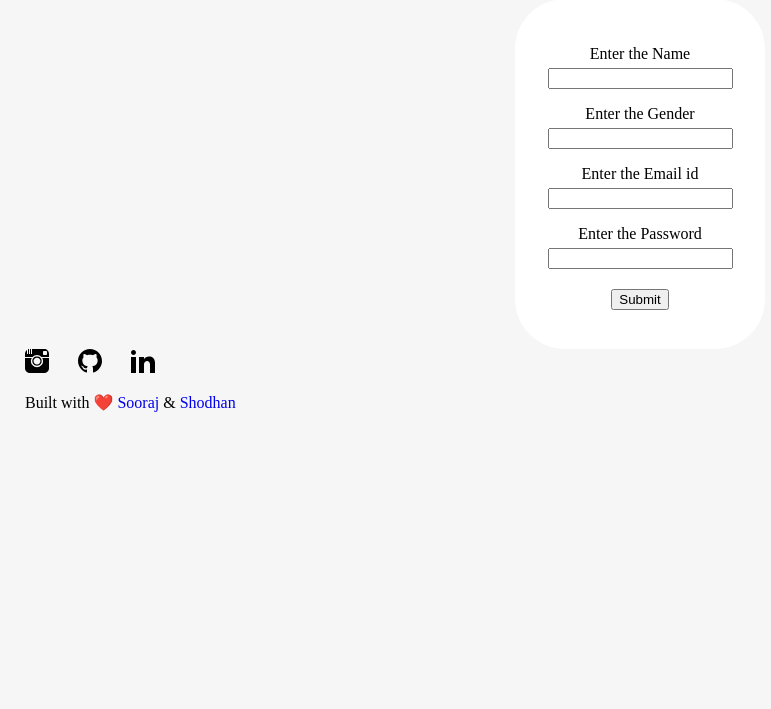
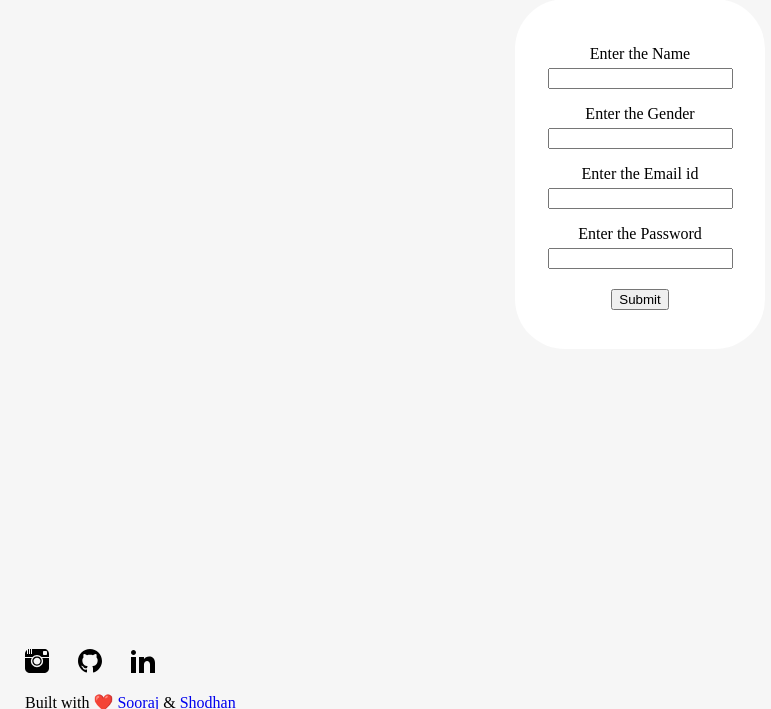
Before and after one commit to sooraj14/simple-website, a Flask app: page /contact in a window 1280 px wide. Shown: the part 91-800 px from the top of the page, without its empty margins (0-771 px from the left). Run offline with Flask 2, Linux system fonts and the light colour scheme.

Commit message:
footer seted end of the page

```diff
--- a/static/css/main.css
+++ b/static/css/main.css
@@ -97,6 +97,11 @@ img{
 Footer{
     height: 50px;
     color:black;
+
+    position: fixed;
+   bottom: 0;
+   width: 100%;
+   height: 60px;
     /* padding-left: 25px; */
 }
 .svgElements{
```
